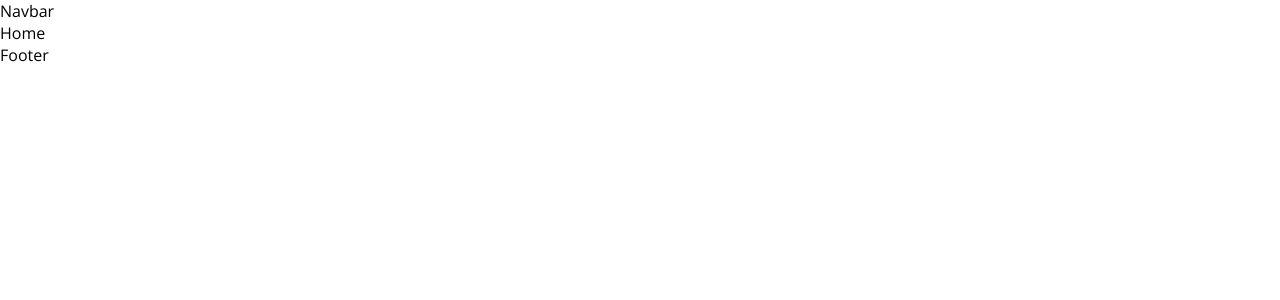
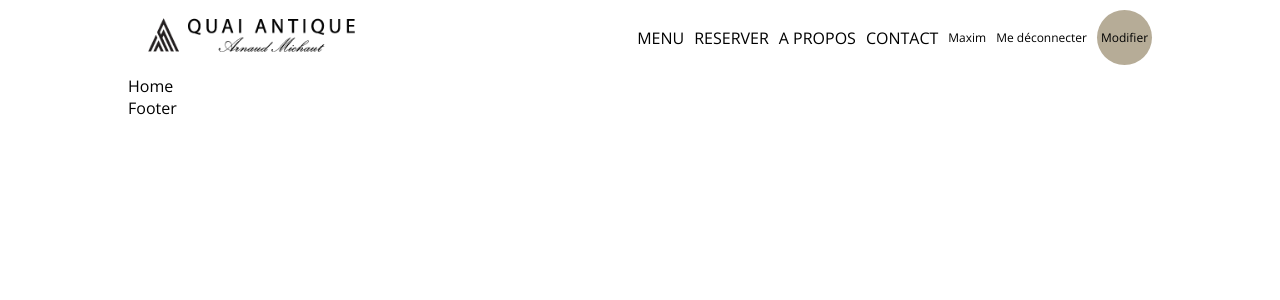
Before and after one commit to novikovprog/quaiAntique, a React (Create React App) app in the folder client/: page / in a window 1280 px wide. Shown: the top 300 px of the page. Built offline with nearby package versions, Linux system fonts and the light colour scheme.

Commit message:
add navbar first version

```diff
--- a/client/src/App.js
+++ b/client/src/App.js
@@ -10,6 +10,7 @@ import Menu from "./pages/Menu"
 import Single from "./pages/Single"
 import Navbar from "./components/Navbar"
 import Footer from "./components/Footer"
+import Write from "./pages/Write"
 import "./style.scss"
 
 const Layout = () => {
@@ -61,6 +62,10 @@ const router = createBrowserRouter([
     path: "/single",
     element: <Single/>,
   },
+  {
+    path: "/write",
+    element: <Write/>,
+  },
 ]);
 
 function App() {
--- a/client/src/components/Navbar.jsx
+++ b/client/src/components/Navbar.jsx
@@ -1,8 +1,35 @@
 import React from 'react'
+import {Link} from 'react-router-dom'
+import Logo from "../img/logo-quai-antique.png"
 
 const Navbar = () => {
   return (
-    <div>Navbar</div>
+    <div className='navbar'>
+      <div className="container">
+        <div className="logo">
+          <img src={Logo} alt="" />
+        </div>
+        <div className="links">
+          <Link className='link' to="/?cat=menu">
+            <h6>MENU</h6>
+          </Link>
+          <Link className='link' to="/?cat=book">
+            <h6>RESERVER</h6>
+          </Link>
+          <Link className='link' to="/?cat=about">
+            <h6>A PROPOS</h6>
+          </Link>
+          <Link className='link' to="/?cat=contact">
+            <h6>CONTACT</h6>
+          </Link>
+          <span>Maxim</span>
+          <span>Me déconnecter</span>
+          <span className='write'>
+            <Link className='link' to='/write'>Modifier</Link>
+          </span>
+        </div>
+      </div>
+    </div>
   )
 }
 
--- a/client/src/pages/Menu.jsx
+++ b/client/src/pages/Menu.jsx
@@ -0,0 +1,9 @@
+import React from 'react'
+
+const Menu = () => {
+  return (
+    <div>Menu</div>
+  )
+}
+
+export default Menu
--- /dev/null
+++ b/client/src/pages/Write.jsx
@@ -0,0 +1,9 @@
+import React from 'react'
+
+const Write = () => {
+  return (
+    <div>Write</div>
+  )
+}
+
+export default Write
--- a/client/src/style.scss
+++ b/client/src/style.scss
@@ -1,10 +1,15 @@
 $darkGrey : #0B1315;
-
+$coffee : #906427;
 
 .app{
-
+    display: flex;
+    justify-content: center;
     .container{
-
+        width: 1024px;
+        .link{
+            text-decoration: none;
+            color: inherit;
+        }
         //LOGIN & REGISTER
         .auth{
             display: flex;
@@ -58,5 +63,54 @@ $darkGrey : #0B1315;
 
     }
 
+    .navbar{
+        .container{
+            padding: 10px 0px;
+            display: flex;
+            align-items: center;
+            justify-content: space-between;
+
+            .logo{
+                img{
+                    width: 250px;
+                }
+            }
+
+            .links{
+                display: flex;
+                align-items: center;
+                gap: 10px;
+
+                h6{
+                    font-size: 16px;
+                    font-weight: 300;
+                }
+
+                span{
+                    cursor: pointer;
+                }
+
+                .write{
+                    background-color: #b6ac97;
+                    width: 55px;
+                    height: 55px;
+                    border-radius: 50%;
+                    display: flex;
+                    align-items: center;
+                    justify-content: center;
+                    font-weight: 300;
+
+                    &:hover{
+                        width: 53px;
+                        height: 53px;
+                        color: #b6ac97;
+                        background-color: #fff;
+                        border: 1px solid #b6ac97;
+                    }
+                }
+            }
+        }
+    }
+
 
 }
```
Also changed, not shown: client/src/img/logo-quai-antique.png (added).
